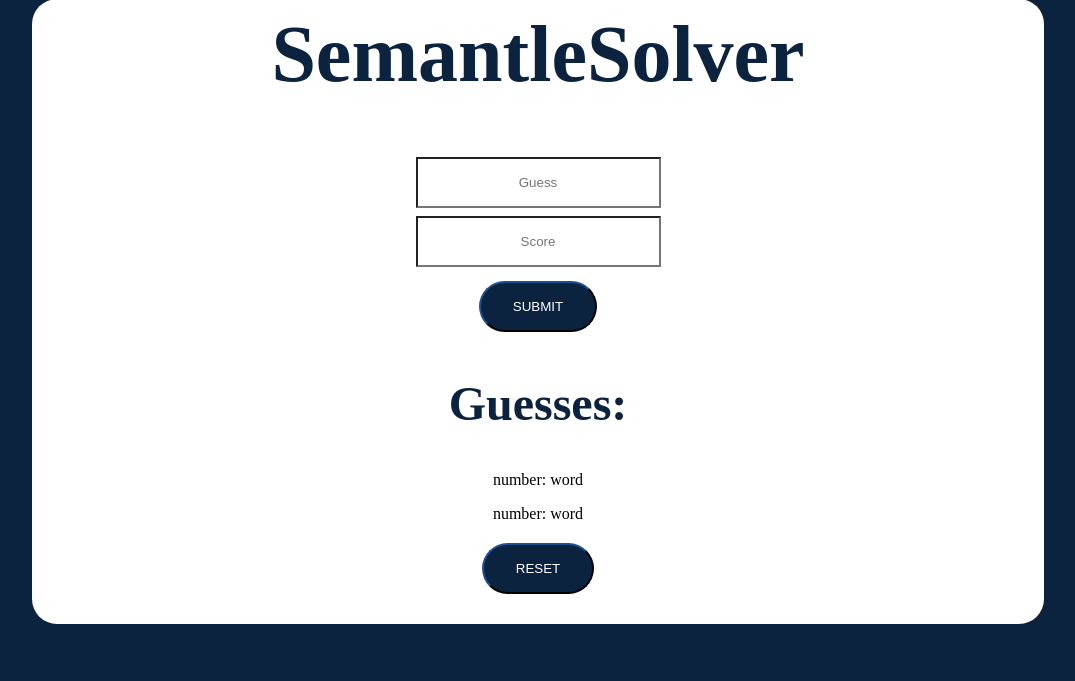
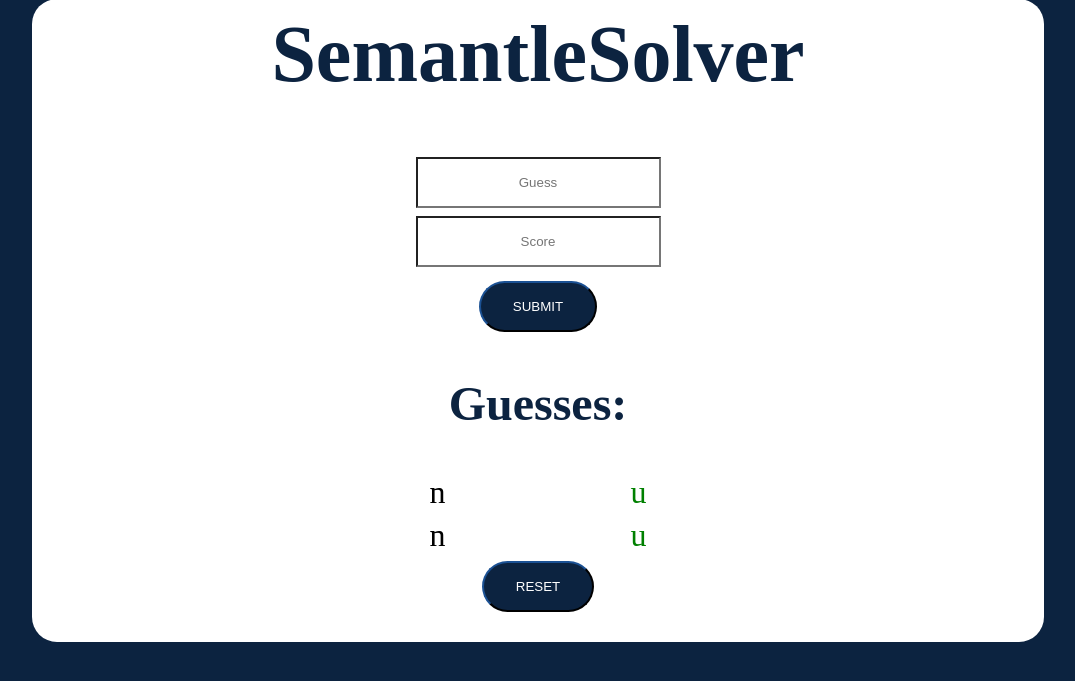
Before and after one commit to Colton-K/wordleSolver, a Flask app: page / in a window 1280 px wide. Shown: the part 14-695 px from the top of the page, without its empty margins (102-1177 px from the left). Run offline with Flask 2, Linux system fonts and the light colour scheme; parts of the project's set-up code (start-up, migrations or seed data) failed here and were passed over; some libraries are stand-ins or nearby versions.

Commit message:
updated UI

```diff
--- a/templates/index.html
+++ b/templates/index.html
@@ -29,7 +29,20 @@
 
             <div >
                 {% for guess in guesses %}
-                    <p> {{guess}} </p>
+                    <table style="width: 40%;">
+                        <tr>
+                            <td style="width: 50%;">
+                                <center>
+                                <p style="font-size: 200%;"> {{guess[0]}} </p>
+                                </center>
+                            </td>
+                            <td style="">
+                                <center>
+                                <p style="font-size: 200%;color: green"> {{guess[1]}} </p>
+                                </center>
+                            </td>
+                        </tr>
+                    </table>
                 {% endfor %}
             </div>
 
```
